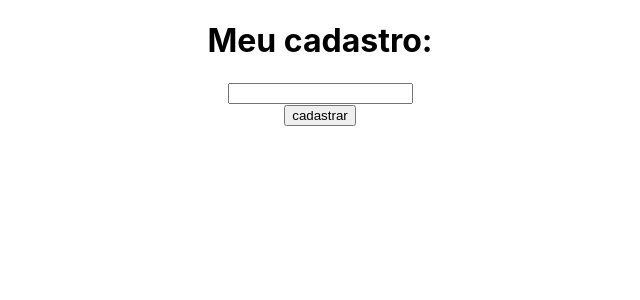
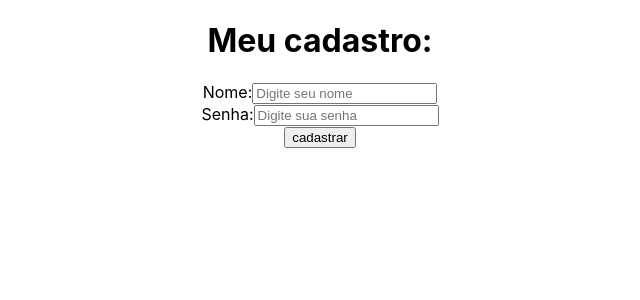
Before and after one commit to leopoldo-moreira/react-course, a React (Create React App) app in the folder meu-projeto/: page / in a window 1280 px wide. Shown: the top 300 px of the page, without its empty margins (320-960 px from the left). Built offline with nearby package versions, Linux system fonts and the light colour scheme.

Commit message:
Aula 10 - Parei Metade

```diff
--- a/meu-projeto/src/components/Form.js
+++ b/meu-projeto/src/components/Form.js
@@ -1,3 +1,5 @@
+
+
 function Form() {
 
     function cadastrarUsuario(e){
@@ -12,7 +14,22 @@
             <h1>Meu cadastro:</h1>
             <form onSubmit={cadastrarUsuario}>
                 <div>
-                    <input type='text' placeolder='Digite seu nome'/>
+                    <label htmlFor='name'>Nome:</label>
+                    <input
+                        type='text'
+                        id='name'
+                        name='name'
+                        placeholder='Digite seu nome'
+                    />
+                </div>
+                <div>
+                    <label htmlFor='password'>Senha:</label>
+                    <input
+                        type='password'
+                        name='password'
+                        id='password'
+                        placeholder='Digite sua senha'
+                     />
                 </div>
                 <div>
                     <input type='submit' value='cadastrar'/>
```
